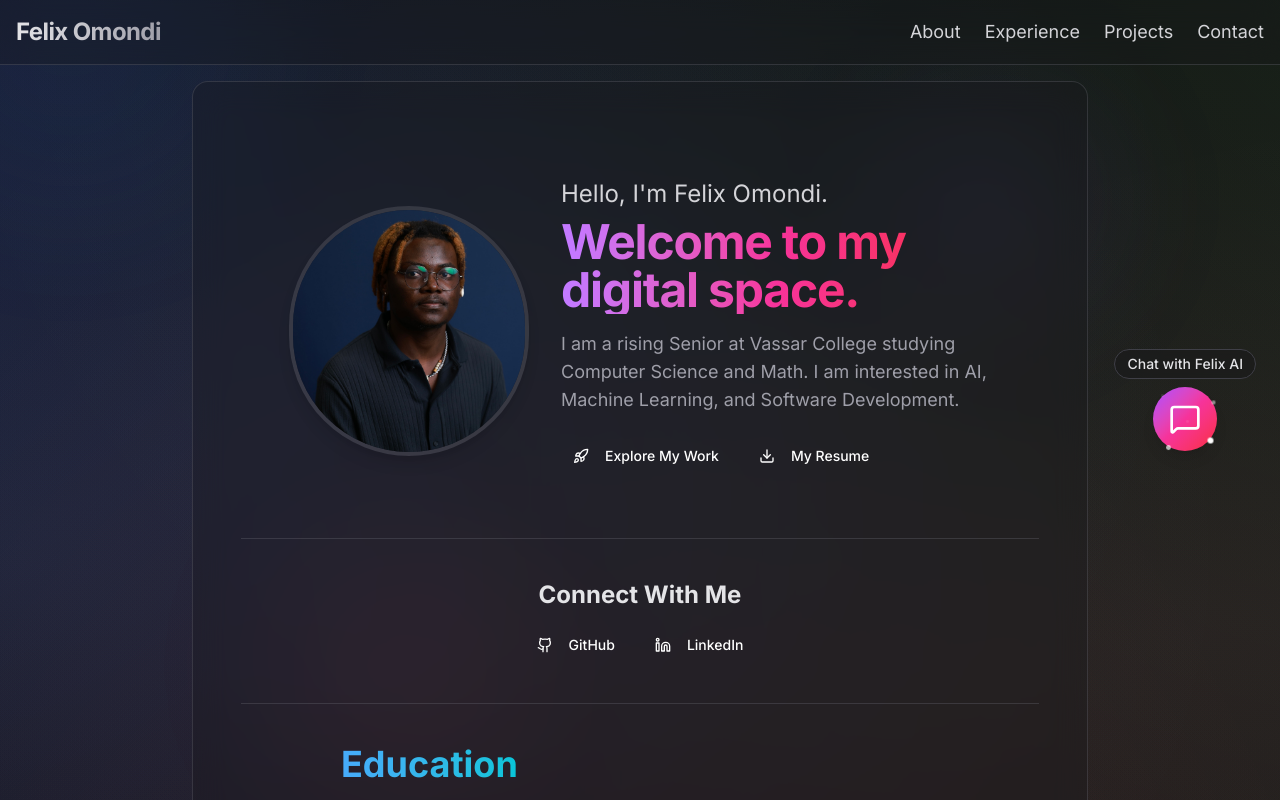
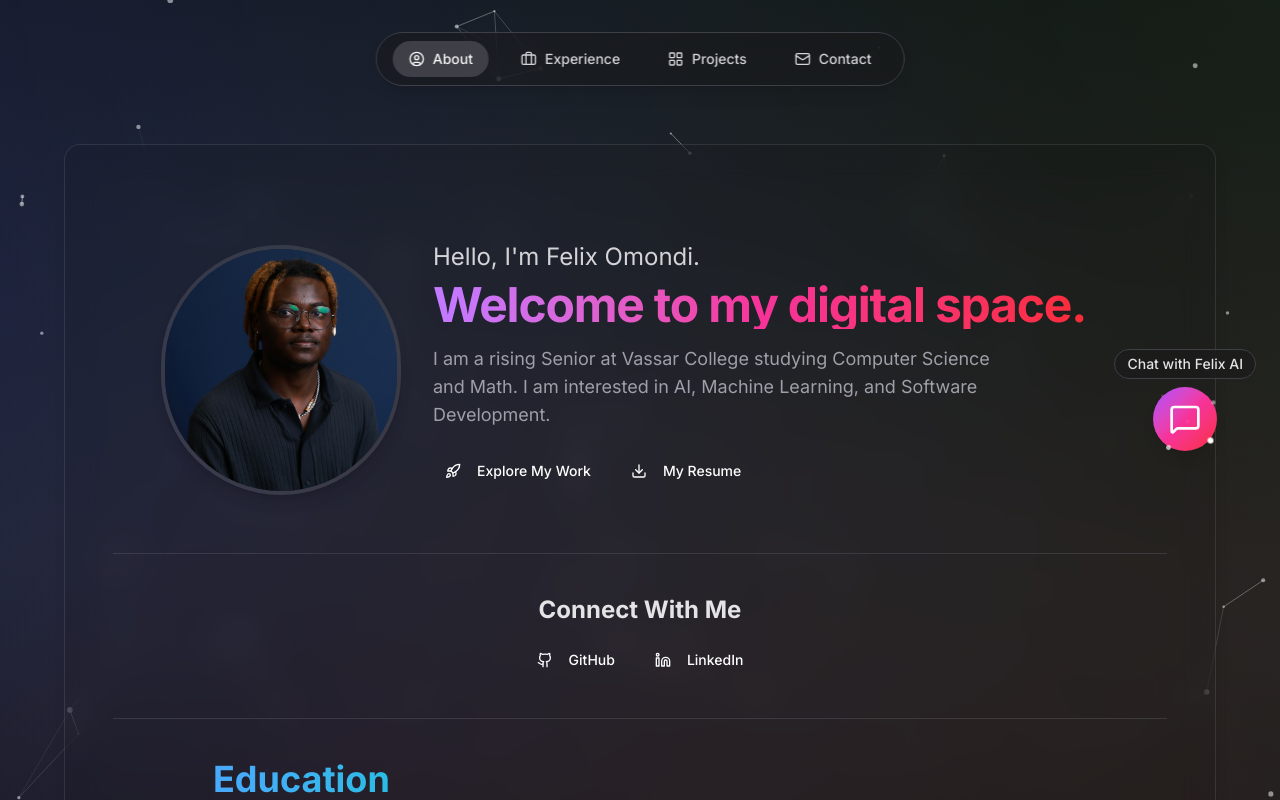
Before and after one commit to Felomondi/gen_ai_pw, a Next.js app in the folder my-ai-portfolio/: page / in a window 1280 px wide. Shown: the top 800 px of the page. Built offline with nearby package versions, Linux system fonts and the light colour scheme.

Commit message:
add better background + more dsign features including flaoting navbar

```diff
--- a/my-ai-portfolio/app/experience/page.tsx
+++ b/my-ai-portfolio/app/experience/page.tsx
@@ -100,7 +100,7 @@ export default function ExperiencePage() {
 
   return (
     <main className="min-h-screen p-4 md:p-12 flex justify-center">
-      <GlassCard className="w-full max-w-4xl my-12">
+      <GlassCard className="w-full max-w-5xl my-12">
         <div className="p-8 md:p-16">
           <h1 className="text-4xl md:text-5xl font-bold mb-8 text-zinc-100 flex items-center gap-4">
             <Briefcase size={40} />
--- a/my-ai-portfolio/app/globals.css
+++ b/my-ai-portfolio/app/globals.css
@@ -13,10 +13,6 @@
 
 body {
   background-color: #09090b;
-  /*
-    We use the same gradient, but make it much larger with `background-size`.
-    This gives the animation room to move.
-  */
   background-image: radial-gradient(at 27% 37%, hsla(215, 98%, 61%, 0.1) 0px, transparent 50%),
                     radial-gradient(at 97% 21%, hsla(125, 98%, 72%, 0.1) 0px, transparent 50%),
                     radial-gradient(at 52% 99%, hsla(355, 98%, 71%, 0.1) 0px, transparent 50%),
@@ -24,77 +20,10 @@ body {
                     radial-gradient(at 97% 96%, hsla(38, 60%, 74%, 0.1) 0px, transparent 50%),
                     radial-gradient(at 33% 50%, hsla(222, 67%, 73%, 0.1) 0px, transparent 50%),
                     radial-gradient(at 79% 53%, hsla(343, 68%, 73%, 0.1) 0px, transparent 50%);
-  background-size: 200% 200%; /* Makes the gradient larger than the viewport */
-
-  /* We apply the animation here */
-  animation: animated-gradient 15s ease infinite alternate; /* 15s duration, loops forever */
+  background-size: 200% 200%;
+  animation: animated-gradient 15s ease infinite alternate;
   color: white;
 }
-
-
-/* Define the new floating animation */
-@keyframes float {
-  0% {
-    transform: translateY(0px) translateX(0px);
-    opacity: 0.8;
-  }
-  50% {
-    transform: translateY(-30px) translateX(20px);
-    opacity: 0.3;
-  }
-  100% {
-    transform: translateY(0px) translateX(0px);
-    opacity: 0.8;
-  }
-}
-
-/* Base style for all shapes */
-.shape {
-  position: absolute;
-  border-radius: 50%;
-  filter: blur(80px); /* This makes the shapes very soft and ethereal */
-}
-
-/* Individual shape styles, positions, and animation delays */
-.shape1 {
-  width: 400px;
-  height: 400px;
-  top: -150px;
-  left: -150px;
-  background-color: hsla(215, 98%, 61%, 0.2); /* Soft blue */
-  animation: float 12s ease-in-out infinite alternate;
-}
-
-.shape2 {
-  width: 300px;
-  height: 300px;
-  bottom: -100px;
-  right: -100px;
-  background-color: hsla(125, 98%, 72%, 0.2); /* Soft green */
-  animation: float 15s ease-in-out infinite alternate;
-  animation-delay: -3s; /* Start partway through the animation */
-}
-
-.shape3 {
-  width: 250px;
-  height: 250px;
-  top: 50%;
-  left: 20%;
-  background-color: hsla(355, 98%, 71%, 0.2); /* Soft red */
-  animation: float 10s ease-in-out infinite alternate;
-  animation-delay: -1s;
-}
-
-.shape4 {
-  width: 200px;
-  height: 200px;
-  top: 10%;
-  right: 15%;
-  background-color: hsla(256, 96%, 68%, 0.2); /* Soft purple */
-  animation: float 14s ease-in-out infinite alternate;
-  animation-delay: -5s;
-}
-
 
 /* Keyframes for the sparkle animation on chat button*/
 @keyframes sparkle-animation {
@@ -120,28 +49,8 @@ body {
 }
 
 /* Position and delay each sparkle differently for a random effect */
-.sparkle:nth-of-type(1) {
-  top: 10%;
-  left: 10%;
-  animation-delay: 0s;
-}
-.sparkle:nth-of-type(2) {
-  top: 20%;
-  left: 90%;
-  animation-delay: 0.3s;
-}
-.sparkle:nth-of-type(3) {
-  top: 80%;
-  left: 85%;
-  animation-delay: 0.7s;
-}
-.sparkle:nth-of-type(4) {
-  top: 90%;
-  left: 20%;
-  animation-delay: 1.2s;
-}
-.sparkle:nth-of-type(5) {
-  top: 50%;
-  left: 50%;
-  animation-delay: 1.5s;
-}
+.sparkle:nth-of-type(1) { top: 10%; left: 10%; animation-delay: 0s; }
+.sparkle:nth-of-type(2) { top: 20%; left: 90%; animation-delay: 0.3s; }
+.sparkle:nth-of-type(3) { top: 80%; left: 85%; animation-delay: 0.7s; }
+.sparkle:nth-of-type(4) { top: 90%; left: 20%; animation-delay: 1.2s; }
+.sparkle:nth-of-type(5) { top: 50%; left: 50%; animation-delay: 1.5s; }
--- a/my-ai-portfolio/app/layout.tsx
+++ b/my-ai-portfolio/app/layout.tsx
@@ -3,7 +3,7 @@ import { Inter } from "next/font/google";
 import "./globals.css";
 import Navbar from "@/components/Navbar";
 import ChatbotButton from "@/components/ChatbotButton";
-
+import ParticleBackground from "@/components/ParticleBackground"; // Import the new background
 
 const inter = Inter({ subsets: ["latin"] });
 
@@ -19,22 +19,15 @@ export default function RootLayout({
 }>) {
   return (
     <html lang="en">
-      {/* CRUCIAL: Make sure the 'relative' class is here.
-      */}
       <body className={`${inter.className} relative`}>
-
-        {/* CRUCIAL: This entire block must exist right after the <body> tag.
-        */}
-        <div className="absolute inset-0 -z-10 overflow-hidden">
-          <div className="shape shape1"></div>
-          <div className="shape shape2"></div>
-          <div className="shape shape3"></div>
-          <div className="shape shape4"></div>
-        </div>
+        <ParticleBackground /> {/* The new interactive background */}
 
         <Navbar />
         <ChatbotButton />
-        {children}
+
+        <main className="pt-32">
+          {children}
+        </main>
 
       </body>
     </html>
--- a/my-ai-portfolio/app/page.tsx
+++ b/my-ai-portfolio/app/page.tsx
@@ -42,7 +42,7 @@ export default function HomePage() {
 
   return (
     <main className="flex min-h-screen flex-col items-center justify-center p-4">
-      <GlassCard className="w-full max-w-4xl">
+      <GlassCard className="w-full max-w-6xl">
         <div className="p-8 md:p-12">
           {/* --- SECTION 1: HERO / WELCOME --- */}
           <div className="flex flex-col md:flex-row items-center gap-8 p-8 md:p-12">
--- a/my-ai-portfolio/components/GlassCard.tsx
+++ b/my-ai-portfolio/components/GlassCard.tsx
@@ -10,12 +10,9 @@ export default function GlassCard({ children, className }: GlassCardProps) {
   return (
     <div
       className={twMerge(
-        // Base styles for the glass effect
-        "bg-zinc-900/30", // Semi-transparent background (dark for contrast)
-        "backdrop-blur-lg", // The core blur effect
-        "border border-zinc-500/30", // A subtle border to catch the light
-        "rounded-2xl", // Nicely rounded corners
-        className // Allows for additional custom classes
+        // I've reduced the background opacity from 50% to 10%
+        "bg-zinc-900/10 backdrop-blur-lg rounded-2xl shadow-lg border border-white/10",
+        className
       )}
     >
       {children}
--- a/my-ai-portfolio/components/Navbar.tsx
+++ b/my-ai-portfolio/components/Navbar.tsx
@@ -1,87 +1,50 @@
 "use client";
 
 import Link from "next/link";
-import React, { useState } from "react";
-import { Menu, X } from "lucide-react";
-import { motion, AnimatePresence } from "framer-motion";
+import React from "react";
+import { usePathname } from "next/navigation";
+import { motion } from "framer-motion";
+import { UserCircle, Briefcase, LayoutGrid, Mail } from "lucide-react";
 
 export default function Navbar() {
-  const [isMenuOpen, setIsMenuOpen] = useState(false);
+  const pathname = usePathname();
 
-  const toggleMenu = () => {
-    setIsMenuOpen(!isMenuOpen);
-  };
-
-  // --- UPDATED NAVIGATION ITEMS HERE ---
   const navItems = [
-    { label: "About", href: "/" },
-    { label: "Experience", href: "/experience" },
-    { label: "Projects", href: "/projects" },
-    { label: "Contact", href: "/contact" },
+    { label: "About", href: "/", icon: <UserCircle size={16} /> },
+    { label: "Experience", href: "/experience", icon: <Briefcase size={16} /> },
+    { label: "Projects", href: "/projects", icon: <LayoutGrid size={16} /> },
+    { label: "Contact", href: "/contact", icon: <Mail size={16} /> },
   ];
 
-  const menuVariants = {
-    hidden: { opacity: 0, y: -20 },
-    visible: { opacity: 1, y: 0 },
-    exit: { opacity: 0, y: -20 },
-  };
-
   return (
-    <>
-      <nav
-        className="sticky top-0 z-50 p-4
-                   bg-zinc-900/30 backdrop-blur-lg
-                   border-b border-zinc-500/30"
+    <motion.nav
+      className="fixed top-8 left-1/2 -translate-x-1/2 z-50"
+      initial={{ y: -100, opacity: 0 }}
+      animate={{ y: 0, opacity: 1 }}
+      transition={{ duration: 0.5, ease: "easeOut" }}
     >
-        <div className="container mx-auto flex justify-between items-center">
-          <Link
-            href="/"
-            className="text-2xl font-bold tracking-tight text-transparent bg-clip-text bg-gradient-to-r from-zinc-200 to-zinc-400 hover:from-zinc-100 hover:to-zinc-300 transition-colors"
-          >
-            Felix Omondi
-          </Link>
-
-          <div className="hidden md:flex items-center space-x-6 text-lg">
-            {navItems.map((item) => (
-              <Link key={item.href} href={item.href} className="text-zinc-300 hover:text-white transition-colors">
-                {item.label}
-              </Link>
-            ))}
-          </div>
-
-          <div className="md:hidden">
-            <button onClick={toggleMenu} aria-label="Toggle menu">
-              {isMenuOpen ? <X size={28} /> : <Menu size={28} />}
-            </button>
-          </div>
-        </div>
-      </nav>
-
-      {/* Mobile Menu Panel */}
-      <AnimatePresence>
-        {isMenuOpen && (
-          <motion.div
-            variants={menuVariants}
-            initial="hidden"
-            animate="visible"
-            exit="exit"
-            className="md:hidden fixed inset-0 h-screen bg-zinc-900/30 backdrop-blur-lg z-40"
-          >
-            <div className="flex flex-col items-center justify-center h-full space-y-8">
-              {navItems.map((item) => (
+      <div className="flex items-center gap-4 px-4 py-2 rounded-full bg-zinc-900/50 backdrop-blur-lg shadow-lg border border-zinc-700">
+        {navItems.map((item) => {
+          const isActive = pathname === item.href;
+          return (
             <Link
               key={item.href}
               href={item.href}
-                  className="text-3xl text-zinc-100 hover:text-white transition-colors"
-                  onClick={() => setIsMenuOpen(false)}
+              className={`
+                flex items-center gap-2 px-4 py-2 rounded-full text-sm font-medium transition-colors
+                ${
+                  isActive
+                    ? "bg-zinc-700 text-zinc-100"
+                    : "text-zinc-300 hover:bg-zinc-800/50"
+                }
+              `}
             >
-                  {item.label}
+              {item.icon}
+              <span>{item.label}</span>
             </Link>
-              ))}
+          );
+        })}
       </div>
-          </motion.div>
-        )}
-      </AnimatePresence>
-    </>
+    </motion.nav>
   );
 }
--- /dev/null
+++ b/my-ai-portfolio/components/ParticleBackground.tsx
@@ -0,0 +1,153 @@
+"use client";
+
+import React, { useRef, useEffect } from 'react';
+
+const ParticleBackground = () => {
+  const canvasRef = useRef<HTMLCanvasElement>(null);
+
+  useEffect(() => {
+    const canvas = canvasRef.current;
+    if (!canvas) return;
+
+    const ctx = canvas.getContext('2d');
+    if (!ctx) return;
+
+    let particles: Particle[] = [];
+    const particleCount = 70;
+    const connectDistance = 120;
+    let mouse = { x: -1000, y: -1000 };
+
+    const resizeCanvas = () => {
+      canvas.width = window.innerWidth;
+      canvas.height = window.innerHeight;
+    };
+
+    class Particle {
+      x: number;
+      y: number;
+      size: number;
+      speedX: number;
+      speedY: number;
+      width: number;
+      height: number;
+
+      constructor(width: number, height: number) {
+        this.width = width;
+        this.height = height;
+        this.x = Math.random() * width;
+        this.y = Math.random() * height;
+        this.size = Math.random() * 2 + 1;
+        this.speedX = (Math.random() * 2 - 1) * 0.5;
+        this.speedY = (Math.random() * 2 - 1) * 0.5;
+      }
+
+      update() {
+        if (this.x > this.width || this.x < 0) this.speedX *= -1;
+        if (this.y > this.height || this.y < 0) this.speedY *= -1;
+        this.x += this.speedX;
+        this.y += this.speedY;
+      }
+
+      draw() {
+        if (!ctx) return;
+        ctx.fillStyle = 'rgba(255, 255, 255, 0.5)';
+        ctx.beginPath();
+        ctx.arc(this.x, this.y, this.size, 0, Math.PI * 2);
+        ctx.fill();
+      }
+    }
+
+    const init = () => {
+      particles = [];
+      for (let i = 0; i < particleCount; i++) {
+        particles.push(new Particle(canvas.width, canvas.height));
+      }
+    };
+
+    const connectParticles = () => {
+        if (!ctx) return;
+        for (let a = 0; a < particles.length; a++) {
+            for (let b = a; b < particles.length; b++) {
+                const dx = particles[a].x - particles[b].x;
+                const dy = particles[a].y - particles[b].y;
+                const distance = Math.sqrt(dx * dx + dy * dy);
+
+                if (distance < connectDistance) {
+                    const opacity = 1 - distance / connectDistance;
+                    ctx.strokeStyle = `rgba(255, 255, 255, ${opacity})`;
+                    ctx.lineWidth = 0.5;
+                    ctx.beginPath();
+                    ctx.moveTo(particles[a].x, particles[a].y);
+                    ctx.lineTo(particles[b].x, particles[b].y);
+                    ctx.stroke();
+                }
+            }
+        }
+    };
+
+    const connectToMouse = () => {
+        if (!ctx) return;
+        for (let i = 0; i < particles.length; i++) {
+            const dx = particles[i].x - mouse.x;
+            const dy = particles[i].y - mouse.y;
+            const distance = Math.sqrt(dx * dx + dy * dy);
+
+            if (distance < connectDistance + 50) {
+                const opacity = 1 - distance / (connectDistance + 50);
+                ctx.strokeStyle = `rgba(192, 132, 252, ${opacity})`; // Purple lines to mouse
+                ctx.lineWidth = 1;
+                ctx.beginPath();
+                ctx.moveTo(particles[i].x, particles[i].y);
+                ctx.lineTo(mouse.x, mouse.y);
+                ctx.stroke();
+            }
+        }
+    };
+
+    const animate = () => {
+      ctx.clearRect(0, 0, canvas.width, canvas.height);
+      particles.forEach(p => {
+        p.update();
+        p.draw();
+      });
+      connectParticles();
+      connectToMouse();
+      requestAnimationFrame(animate);
+    };
+
+    const handleMouseMove = (event: MouseEvent) => {
+      mouse.x = event.clientX;
+      mouse.y = event.clientY;
+    };
+
+    const handleMouseOut = () => {
+      mouse.x = -1000;
+      mouse.y = -1000;
+    };
+
+    window.addEventListener('resize', () => {
+      resizeCanvas();
+      init();
+    });
+
+    window.addEventListener('mousemove', handleMouseMove);
+    window.addEventListener('mouseout', handleMouseOut);
+
+    resizeCanvas();
+    init();
+    animate();
+
+    return () => {
+      window.removeEventListener('resize', () => {
+        resizeCanvas();
+        init();
+      });
+      window.removeEventListener('mousemove', handleMouseMove);
+      window.removeEventListener('mouseout', handleMouseOut);
+    };
+  }, []);
+
+  return <canvas ref={canvasRef} className="fixed top-0 left-0 -z-10" />;
+};
+
+export default ParticleBackground;
--- a/my-ai-portfolio/package.json
+++ b/my-ai-portfolio/package.json
@@ -16,6 +16,7 @@
     "framer-motion": "^12.19.2",
     "lucide-react": "^0.525.0",
     "next": "15.3.4",
+    "next-themes": "^0.4.6",
     "react": "^19.0.0",
     "react-dom": "^19.0.0",
     "resend": "^4.6.0",
```
Also changed, not shown: my-ai-portfolio/components/ThemeProvider.tsx (added, +9 -0 lines), my-ai-portfolio/components/ThemeToggle.tsx (added, +23 -0 lines), 1 other file (tests, documents, lock files or other folders). Lines whose indentation alone changed are shown as unchanged.
